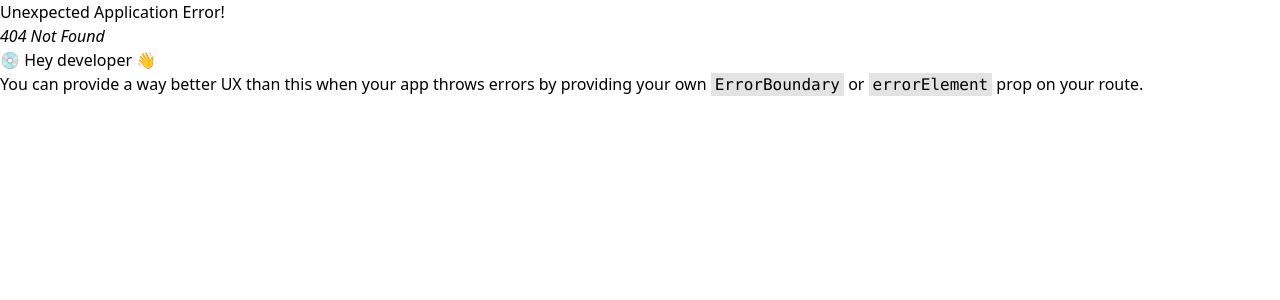
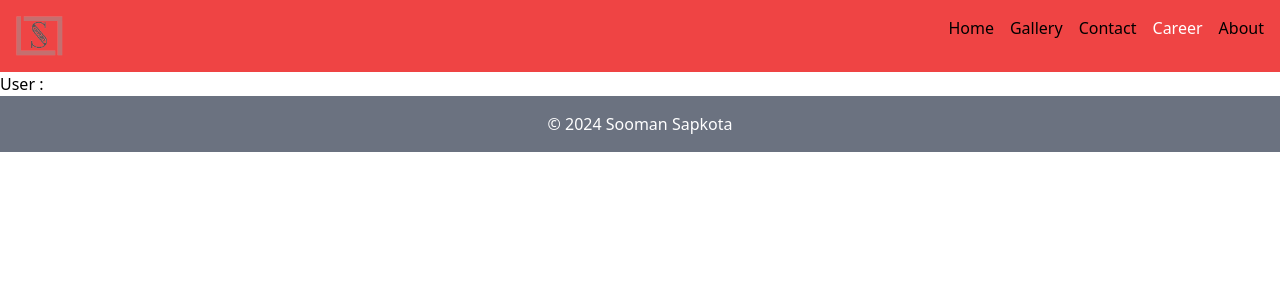
Before and after one commit to soomansapkota/Learn-React, a React (Create React App) app: page /user/1 in a window 1280 px wide. Before the commit this address had no page. Shown: the top 300 px of the page. Built offline with nearby package versions, Linux system fonts and the light colour scheme.

Commit message:
Route work done

```diff
--- a/src/components/navbar.js
+++ b/src/components/navbar.js
@@ -18,10 +18,10 @@ const Navbar = () =>
             <Link to='/career'>Career</Link>
             <Link to='/about'>About</Link> */}
            <NavLink to='/' className={({isActive})=>`${isActive? "text-white" : "text-black"}`}>Home</NavLink>
-            <NavLink to='/gallery' className={({isActive})=>`${isActive? "text-white" : "text-black"}`}>Gallery</NavLink>
-            <NavLink to='/contact' className={({isActive})=>`${isActive? "text-white" : "text-black"}`}>Contact</NavLink>
-            <NavLink to='/career' className={({isActive})=>`${isActive? "text-white" : "text-black"}`}>Career</NavLink>
-            <NavLink to='/about' className={({isActive})=>`${isActive? "text-white" : "text-black"}`}>About</NavLink>
+            <NavLink to='gallery' className={({isActive})=>`${isActive? "text-white" : "text-black"}`}>Gallery</NavLink>
+            <NavLink to='contact' className={({isActive})=>`${isActive? "text-white" : "text-black"}`}>Contact</NavLink>
+            <NavLink to='user' className={({isActive})=>`${isActive? "text-white" : "text-black"}`}>Career</NavLink>
+            <NavLink to='about' className={({isActive})=>`${isActive? "text-white" : "text-black"}`}>About</NavLink>
 
         </ul>
         {/* <button type="submit" value="Login" className="bg-blue-500 text-white hover:bg-gray-700 hover:text-black-300 p-2 rounded-md ">Login</button> */}
--- /dev/null
+++ b/src/components/user.js
@@ -0,0 +1,11 @@
+import React from 'react'
+
+const User = () => {
+  return (
+    <div>
+      User :
+    </div>
+  )
+}
+
+export default User
--- a/src/index.js
+++ b/src/index.js
@@ -2,32 +2,47 @@ import React from 'react';
 import ReactDOM from 'react-dom/client';
 import '../src/index.css';
 // import App from './App';
-import {RouterProvider, createBrowserRouter} from 'react-router-dom'
+import {Route, RouterProvider, createBrowserRouter, createRoutesFromElements} from 'react-router-dom'
 import Layout from './Layout';
 import Homepage from './components/home';
 import Contact from './components/contact';
 import Gallery from './components/gallery';
+import User from './components/user';
 
-const router = createBrowserRouter([
-  {
-    path:'/',
-    element:<Layout/>,
-    children:[
-      {
-        path:"",
-    element:<Homepage/>
-      },
-      {
-        path:"/contact",
-        element:<Contact/>
-      },
-      {
-        path:"/gallery",
-        element:<Gallery/>
-      }
-    ]
-  }
-])
+// const router = createBrowserRouter([
+//   {
+//     path:'/',
+//     element:<Layout/>,
+//     children:[
+//       {
+//         path:"",
+//     element:<Homepage/>
+//       },
+//       {
+//         path:"/contact",
+//         element:<Contact/>
+//       },
+//       {
+//         path:"/gallery",
+//         element:<Gallery/>
+//       }
+//     ]
+//   }
+// ])
+
+
+const router = createBrowserRouter(
+  createRoutesFromElements(
+    <Route path='/' element={<Layout/>}>
+    <Route path="" element={<Homepage/>}/>
+    <Route path="contact" element={<Contact/>}/>
+    <Route path="gallery" element={<Gallery/>}/>
+    <Route path="user/:id" element={<User/>}/>
+    </Route>
+
+  )
+)
+
 const root = ReactDOM.createRoot(document.getElementById('root'));
 root.render(
   <React.StrictMode>
```
